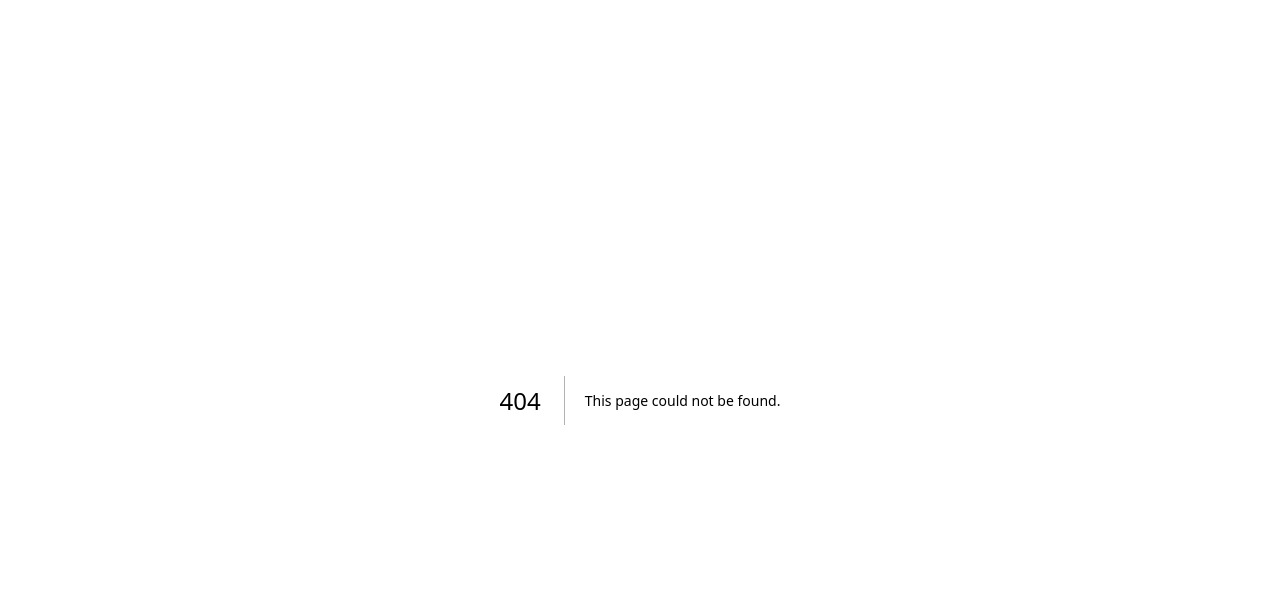
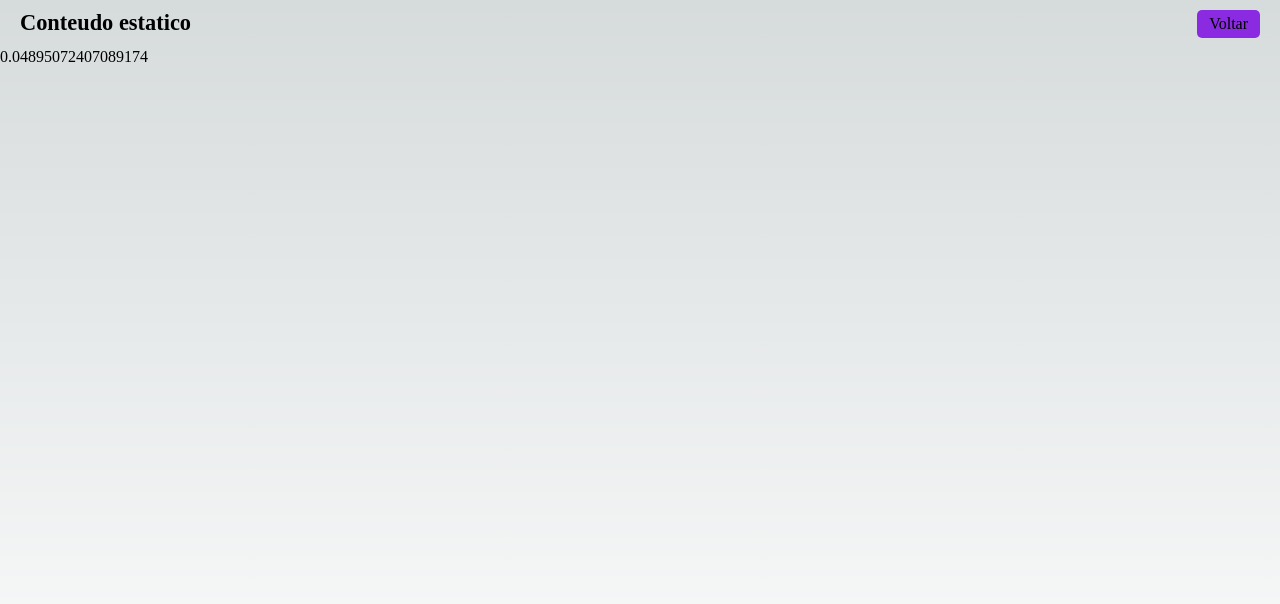
Before and after one commit to dronan/NextJS-Firebase, a Next.js app in the folder fundamentos/: page /estatico in a window 1280 px wide. Before the commit this address had no page. Shown: the top 604 px of the page. Built offline with nearby package versions, Linux system fonts and the light colour scheme.

Commit message:
cria paginas estaticas dinamicamente

```diff
--- a/fundamentos/src/components/Navegador.jsx
+++ b/fundamentos/src/components/Navegador.jsx
@@ -3,7 +3,7 @@
 
 export default function Navegador(props) {
     return (
-        <Link href={props.destino}>
+        <Link href={props.destino} passHref>
             <div className={styles.navegador} style={{
                 backgroundColor: props.cor ?? '#1e90ff'
             }}>
--- /dev/null
+++ b/fundamentos/src/pages/estatico.jsx
@@ -0,0 +1,20 @@
+import Layout from '@/components/Layout';
+
+// getStaticProps é uma funcao assincrona que retorna um objeto com props
+export async function getStaticProps() {
+    return {
+        props: {
+            numero: Math.random()
+        }
+    }
+}
+
+export default function Estatico(props) {
+    return (
+        <Layout titulo="Conteudo estatico">
+            <div>
+                {props.numero}
+            </div>
+        </Layout>
+    )
+}
--- a/fundamentos/src/pages/index.jsx
+++ b/fundamentos/src/pages/index.jsx
@@ -18,6 +18,7 @@
                     <Navegador destino="/doisparametros/filial-x/12345" texto="Navegacao 02.1" cor="blue" />
                     <Navegador destino="/estado" texto="Componente com estado" cor="pink" />
                     <Navegador destino="/integracao_1" texto="Componente de integracao" cor="violet" />
+                    <Navegador destino="/estatico" texto="Conteudo estatico" cor="ffqva" />
             </div>
         )
 }
```
